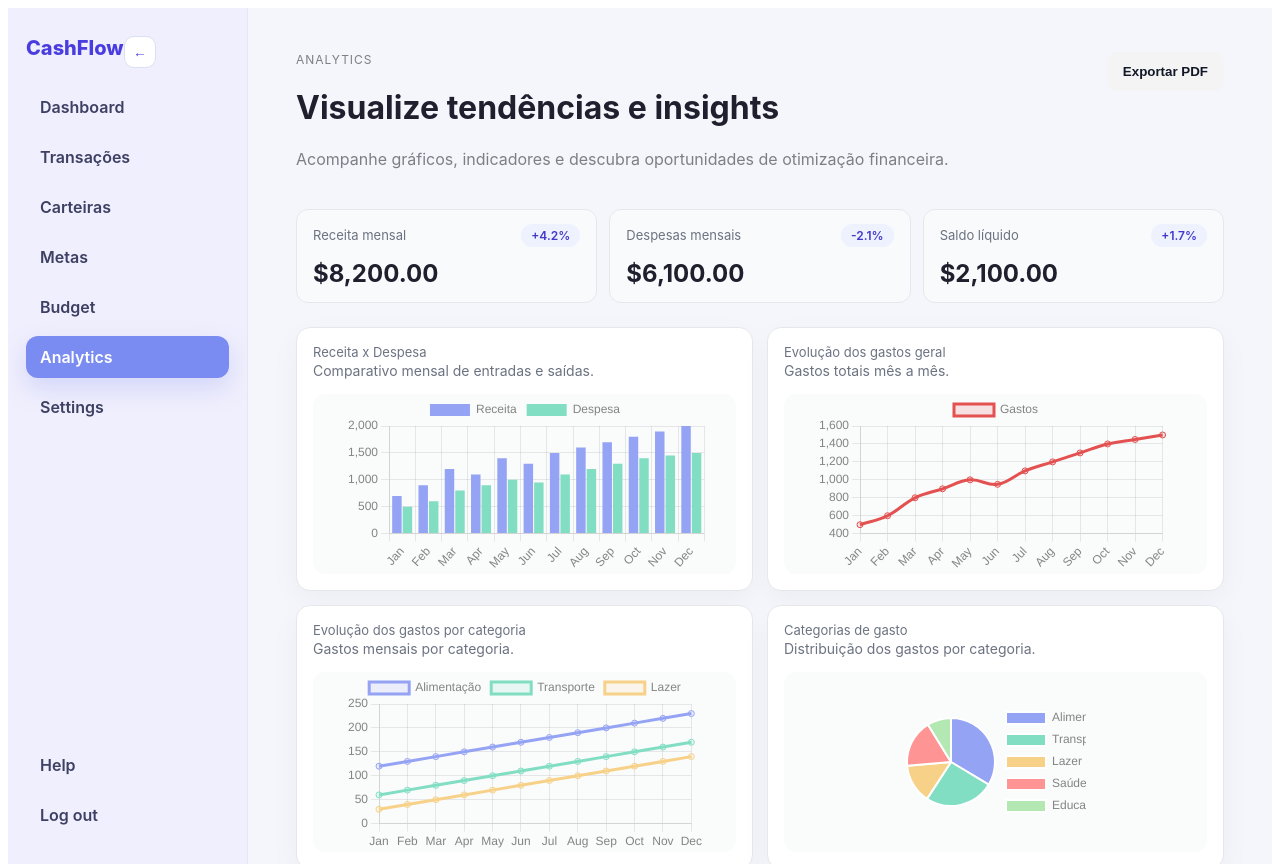
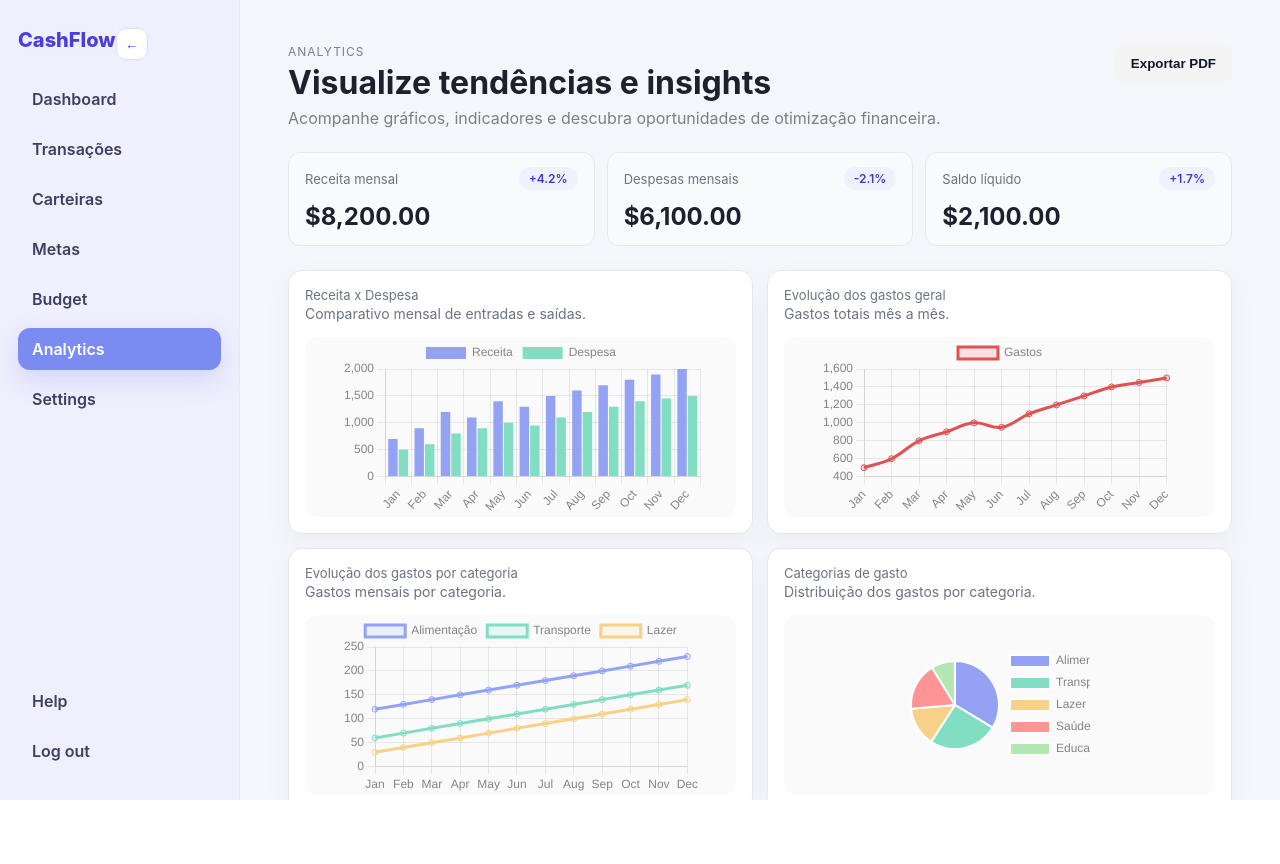
Before and after one commit to geminivasconcelos/cashflow-web, a Next.js app: page /analytics in a window 1280 px wide. After the commit the page ends 800 px from the top, so only its background shows below. Built offline with nearby package versions, Linux system fonts and the light colour scheme.

Commit message:
refactor: importing global css

```diff
--- a/src/app/layout.tsx
+++ b/src/app/layout.tsx
@@ -1,3 +1,4 @@
+import "./globals.css";
 import type { Metadata } from "next";
 import { Geist, Geist_Mono } from "next/font/google";
 
@@ -24,6 +25,10 @@ export default function RootLayout({
   return (
     <html lang="en">
       <body>
+        <link
+          href="https://fonts.googleapis.com/css2?family=Material+Symbols+Outlined"
+          rel="stylesheet"
+        />
         {children}
       </body>
     </html>
```
